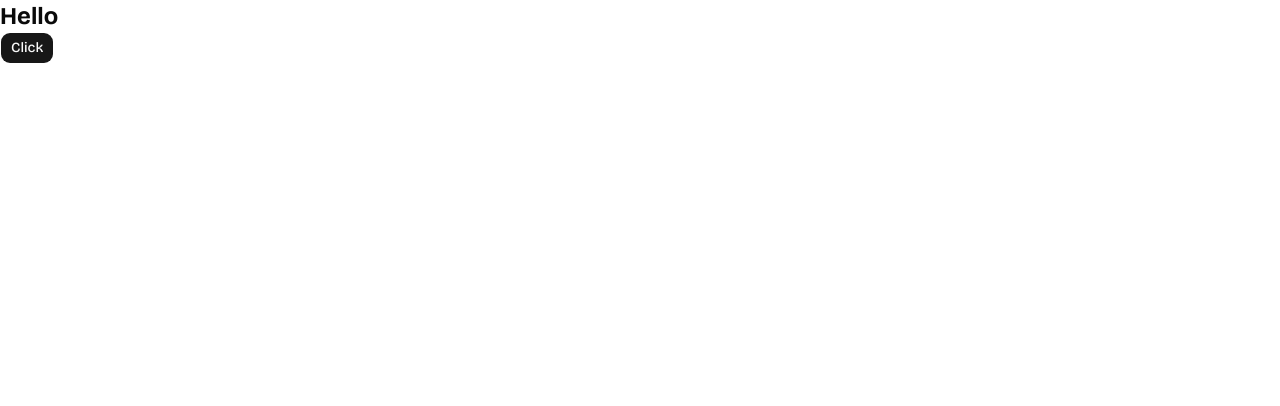
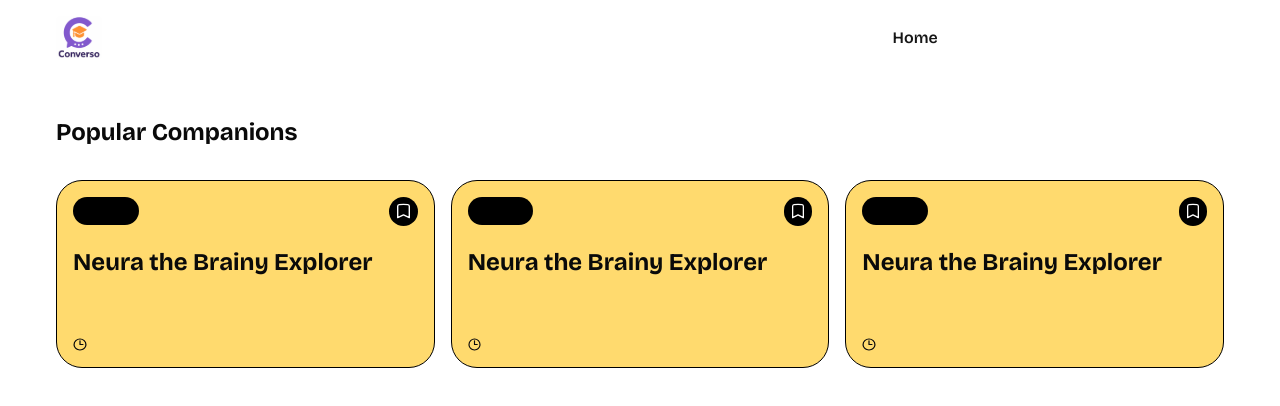
Before and after one commit to sandiththenuja/lms_platform, a Next.js app: page / in a window 1280 px wide. Shown: the top 406 px of the page. Built offline with nearby package versions, Linux system fonts and the light colour scheme.

Commit message:
implemented navbar

```diff
--- a/app/layout.tsx
+++ b/app/layout.tsx
@@ -2,6 +2,7 @@ import type { Metadata } from "next";
 import { Bricolage_Grotesque, Geist } from "next/font/google";
 import "./globals.css";
 import { cn } from "@/lib/utils";
+import Navbar from "@/components/Navbar";
 
 const geist = Geist({subsets:['latin'],variable:'--font-sans'});
 
@@ -22,7 +23,10 @@ export default function RootLayout({
 }>) {
   return (
     <html lang="en" className={cn("font-sans", geist.variable)}>
-      <body className={`${bricolage.variable} antialiased`}>{children}</body>
+      <body className={`${bricolage.variable} antialiased`}>
+        <Navbar />
+        {children}
+      </body>
     </html>
   );
 }
--- a/app/page.tsx
+++ b/app/page.tsx
@@ -1,12 +1,42 @@
+import CompanionCard from '@/components/CompanionCard'
+import CompanionsList from '@/components/CompanionsList'
+import CTA from '@/components/CTA'
 import { Button } from '@/components/ui/button'
 import React from 'react'
 
 const Page = () => {
   return (
-    <div>
-      <h1 className='text-2xl'>Hello</h1>
-      <Button>Click</Button>
-    </div>
+    <main>
+      <h1 className='text-2xl'>Popular Companions</h1>
+      <section className='home-section'>
+        <CompanionCard
+          id='123'
+          name='Neura the Brainy Explorer'
+          topic='Neural Network of Brain'
+          subject='science'
+          duration={45}
+          color='#ffda6e' />
+        <CompanionCard
+          id='456'
+          name='Neura the Brainy Explorer'
+          topic='Neural Network of Brain'
+          subject='science'
+          duration={45}
+          color='#ffda6e' />
+        <CompanionCard
+          id='789'
+          name='Neura the Brainy Explorer'
+          topic='Neural Network of Brain'
+          subject='science'
+          duration={45}
+          color='#ffda6e' />
+      </section>
+
+      <section className="home-section">
+        <CompanionsList />
+        <CTA />
+      </section>
+    </main>
   )
 }
 
--- /dev/null
+++ b/components/CTA.tsx
@@ -0,0 +1,9 @@
+import React from 'react'
+
+const CTA = () => {
+  return (
+    <div>CTA</div>
+  )
+}
+
+export default CTA
--- /dev/null
+++ b/components/CompanionCard.tsx
@@ -0,0 +1,31 @@
+import Image from "next/image"
+
+interface CompanionCardProps{
+    id: string
+    name: string
+    topic: string
+    subject: string
+    duration: number
+    color: string
+}
+
+const CompanionCard = ({id, name, topic, subject, duration, color}: CompanionCardProps) => {
+  return (
+    <article className="companion-card" style={{backgroundColor: color}}>
+        <div className="flex justify-between items-center">
+            <div className="subject-badge">{subject}</div>
+            <button className="companion-bookmark">
+                <Image src='/icons/bookmark.svg' alt="bookmark" width={12.5} height={15} />
+            </button>
+        </div>
+
+        <h2 className="text-2xl font-bold">{name}</h2>
+        <p className="text-sm">{topic}</p>
+        <div className="flex items-center gap-2">
+            <Image src='/icons/clock.svg' alt="duration" width={13.5} height={13.5} />
+        </div>
+    </article>
+  )
+}
+
+export default CompanionCard
--- /dev/null
+++ b/components/CompanionsList.tsx
@@ -0,0 +1,9 @@
+import React from 'react'
+
+const CompanionsList = () => {
+  return (
+    <div>CompanionsList</div>
+  )
+}
+
+export default CompanionsList
--- /dev/null
+++ b/components/NavItems.tsx
@@ -0,0 +1,27 @@
+'use client';
+
+import Link from 'next/link'
+import {cn} from '@/lib/utils'
+import { usePathname } from 'next/navigation';
+
+const navItems = [
+    {label: 'Home', href: '/'},
+    {label: 'Companions', href: '/companions'},
+    {label: 'My Journey', href: '/my-journey'},
+]
+
+const NavItems = () => {
+    const pathName = usePathname()
+
+  return (
+    <nav className="flex items-center gap-4">
+        {navItems.map(({label, href}) => (
+            <Link href={href} key={label} className={cn(pathName === href && 'text-primary font-semibold')}>
+                {label}
+            </Link>
+        ))}
+    </nav>
+  )
+}
+
+export default NavItems
--- /dev/null
+++ b/components/Navbar.tsx
@@ -0,0 +1,26 @@
+import Image from 'next/image'
+import Link from 'next/link'
+import React from 'react'
+import NavItems from './NavItems'
+
+const Navbar = () => {
+  return (
+    <nav className='navbar'>
+        <Link href="/">
+            <div className="flex items-center gap-2.5 cursor-pointer">
+                <Image
+                    src="/images/logo.svg"
+                    alt='logo'
+                    width={46}
+                    height={44} />
+            </div>
+        </Link>
+        <div className="flex items-center gap-8">
+            <NavItems />
+            <p>Sign In</p>
+        </div>
+    </nav>
+  )
+}
+
+export default Navbar
```
